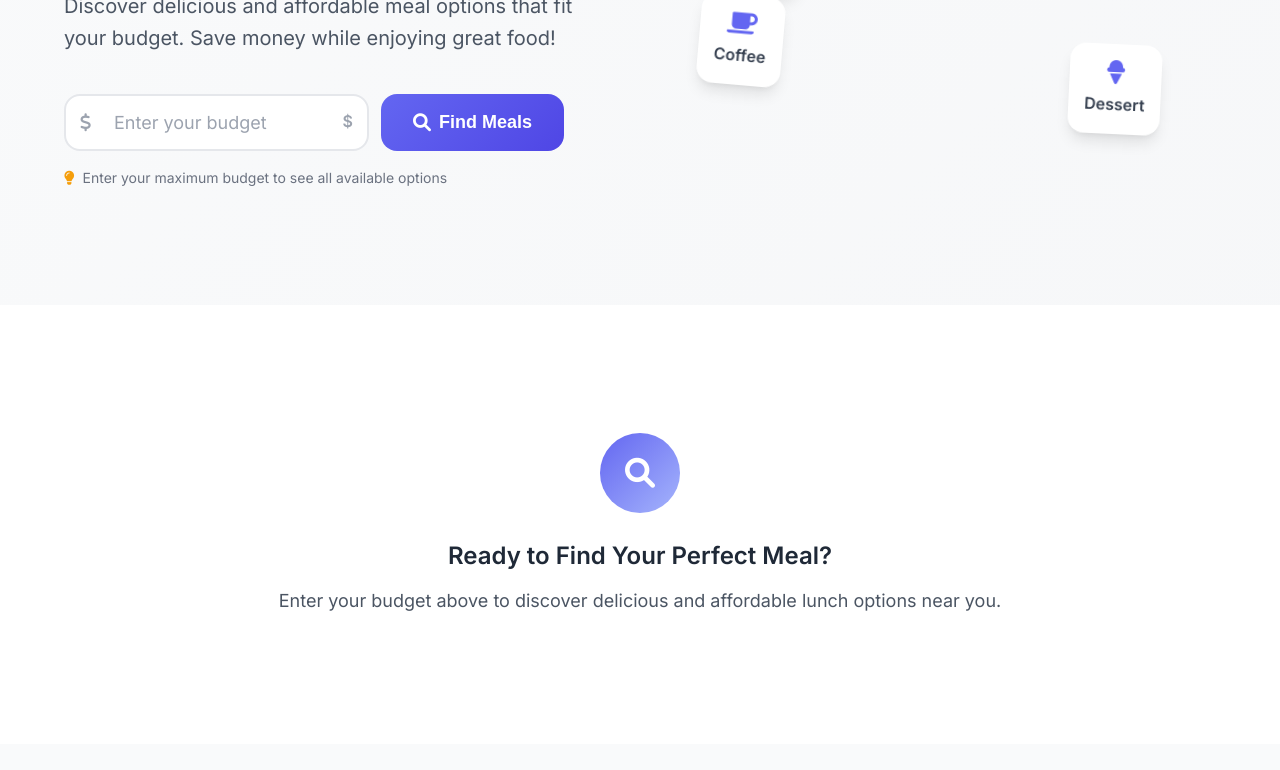
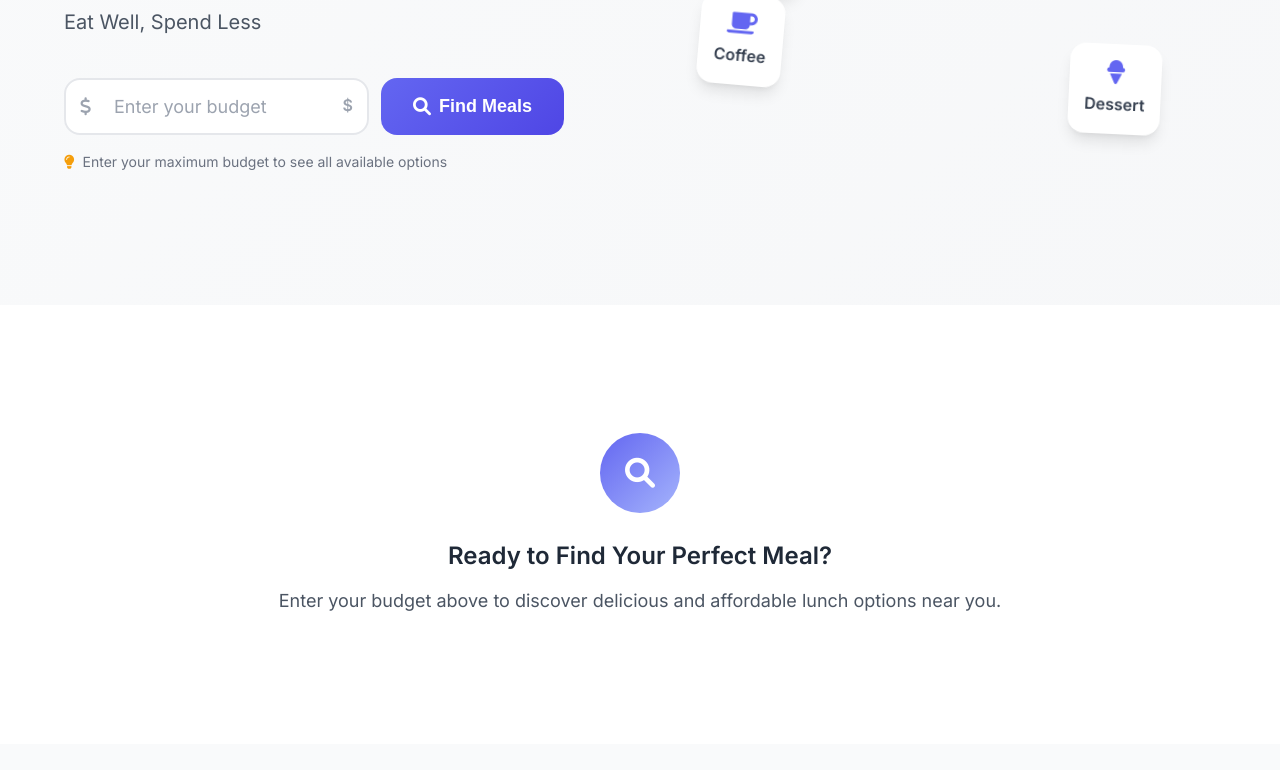
Before and after one commit to csupomona-cs480/budget-lunch-web-app-2, a plain HTML site: page index.html in a window 1280 px wide. Shown: the part 330-1100 px from the top of the page. Drawn offline with Linux system fonts and the light colour scheme.

Commit message:
updated the slogan

```diff
--- a/index.html
+++ b/index.html
@@ -32,8 +32,7 @@
                     <span class="gradient-text">Budget Lunch</span>
                 </h1>
                 <p class="hero-subtitle">
-                    Discover delicious and affordable meal options that fit your budget.
-                    Save money while enjoying great food!
+                    Eat Well, Spend Less
                 </p>
 
                 <!-- Search Section -->
```
Also changed, not shown: 3 other files.
